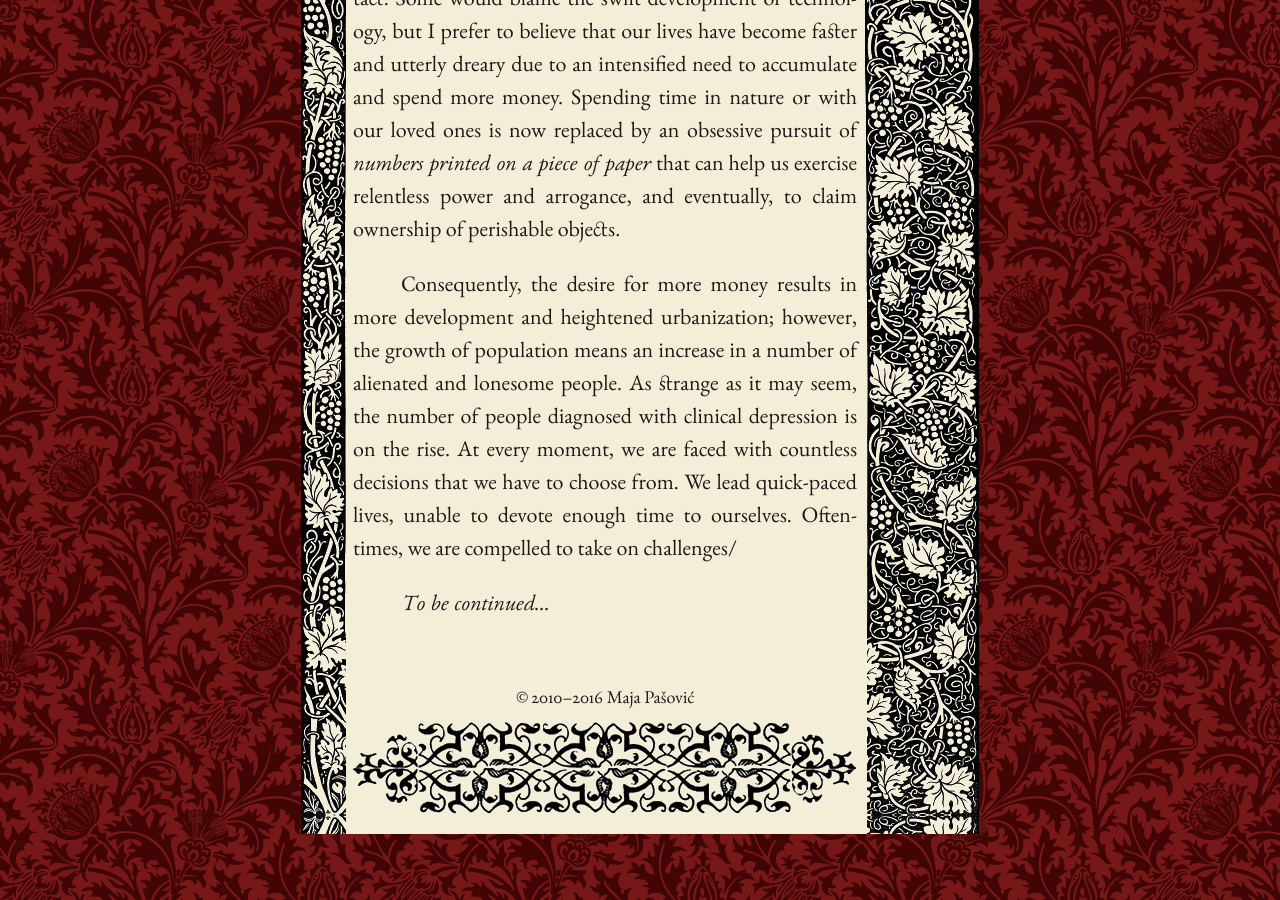
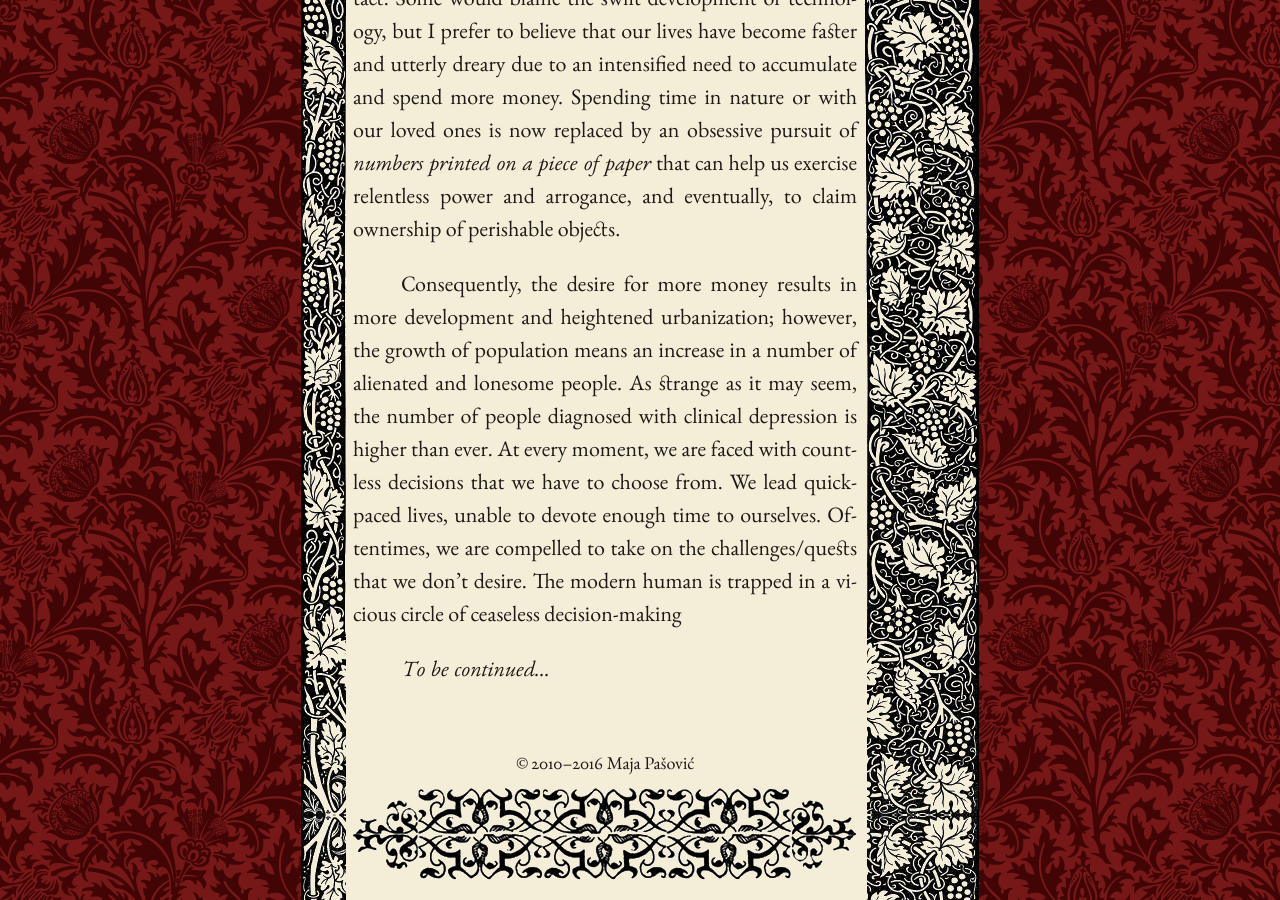
Before and after one commit to mpasovic/majapasovic.org, a Jekyll site: the page built from _posts/2016-07-06-a-lamenting-song-for-fireflies-progressive-destruction-of-the-environment-and-its-consequences.md, in a window 1280 px wide and 900 px high, scrolled down 4120 px. Built offline with Jekyll 4.4.1, drawn with Linux system fonts in a browser that asks for light colours; nearby versions of some CDN libraries.

Commit message:
Updated 2016-07-06-a-lamenting-song-for-fireflies-progressive-destruction-of-the-environment-and-its-consequences.md

```diff
--- a/_posts/2016-07-06-a-lamenting-song-for-fireflies-progressive-destruction-of-the-environment-and-its-consequences.md
+++ b/_posts/2016-07-06-a-lamenting-song-for-fireflies-progressive-destruction-of-the-environment-and-its-consequences.md
@@ -30,6 +30,6 @@
 *****
 As Ancient Greeks believed, nature is in a constant whirl of creation and self-maintenance. "When the Greek philosopher Pythagoras first called the universe a *kosmos*, he did so because it is a living embodiment of nature's order, beauty, and harmony.[...] When we can view the exquisite grandeur of a forest, mountain range, or the form of a distant galaxy with a clear and untroubled heart, the beauty and harmony of the universe becomes immediately obvious--not through argument, but through direct perception" (Fideler, *Restoring the Soul of the World*, p. 34-5). The ability to perceive things directly and through a clear, unbiased method has become almost impervious to the modern mind. We are slowly losing touch with our surroundings, not only with the world of nature, but also with most things playing out around us. We are even losing touch with basic human contact. Some would blame the swift development of technology, but I prefer to believe that our lives have become faster and utterly dreary due to an intensified need to accumulate and spend more money. Spending time in nature or with our loved ones is now replaced by an obsessive pursuit of *numbers printed on a piece of paper* that can help us exercise relentless power and arrogance, and eventually, to claim ownership of perishable objects.
 
-Consequently, the desire for more money results in more development and heightened urbanization; however, the growth of population means an increase in a number of alienated and lonesome people. As strange as it may seem, the number of people diagnosed with clinical depression is on the rise. At every moment, we are faced with countless decisions that we have to choose from. We lead quick-paced lives, unable to devote enough time to ourselves. Oftentimes, we are compelled to take on challenges/
+Consequently, the desire for more money results in more development and heightened urbanization; however, the growth of population means an increase in a number of alienated and lonesome people. As strange as it may seem, the number of people diagnosed with clinical depression is higher than ever. At every moment, we are faced with countless decisions that we have to choose from. We lead quick-paced lives, unable to devote enough time to ourselves. Oftentimes, we are compelled to take on the challenges/quests that we don't desire. The modern human is trapped in a vicious circle of ceaseless decision-making
 
 *To be continued...*
```
